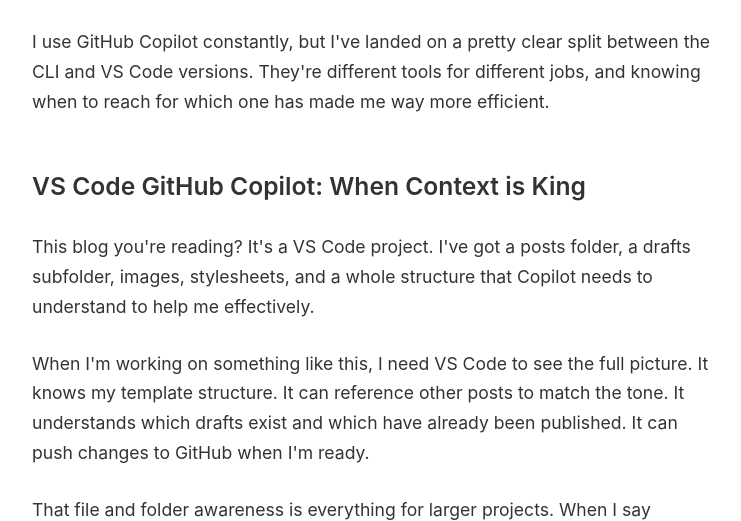
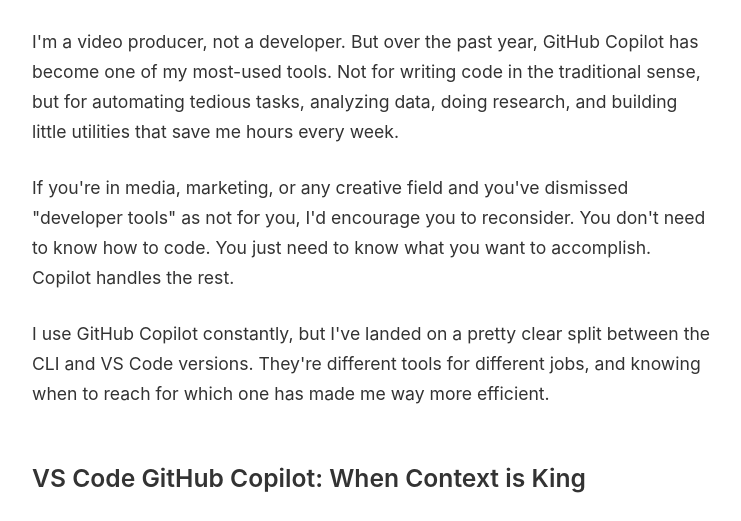
Before and after one commit to Golnaz89/golnaz89.github.io, a plain HTML site: page posts/drafts/copilot-cli-vs-vscode.html in a window 1280 px wide. Shown: the part 255-776 px from the top of the page, without its empty margins (268-1009 px from the left). Drawn offline with Linux system fonts and the light colour scheme.

Commit message:
Add preamble for non-dev audience

```diff
--- a/posts/drafts/copilot-cli-vs-vscode.html
+++ b/posts/drafts/copilot-cli-vs-vscode.html
@@ -43,6 +43,10 @@
             </header>
 
             <div class="post-content">
+                <p>I'm a video producer, not a developer. But over the past year, GitHub Copilot has become one of my most-used tools. Not for writing code in the traditional sense, but for automating tedious tasks, analyzing data, doing research, and building little utilities that save me hours every week.</p>
+
+                <p>If you're in media, marketing, or any creative field and you've dismissed "developer tools" as not for you, I'd encourage you to reconsider. You don't need to know how to code. You just need to know what you want to accomplish. Copilot handles the rest.</p>
+
                 <p>I use GitHub Copilot constantly, but I've landed on a pretty clear split between the CLI and VS Code versions. They're different tools for different jobs, and knowing when to reach for which one has made me way more efficient.</p>
 
                 <h2>VS Code GitHub Copilot: When Context is King</h2>
```
